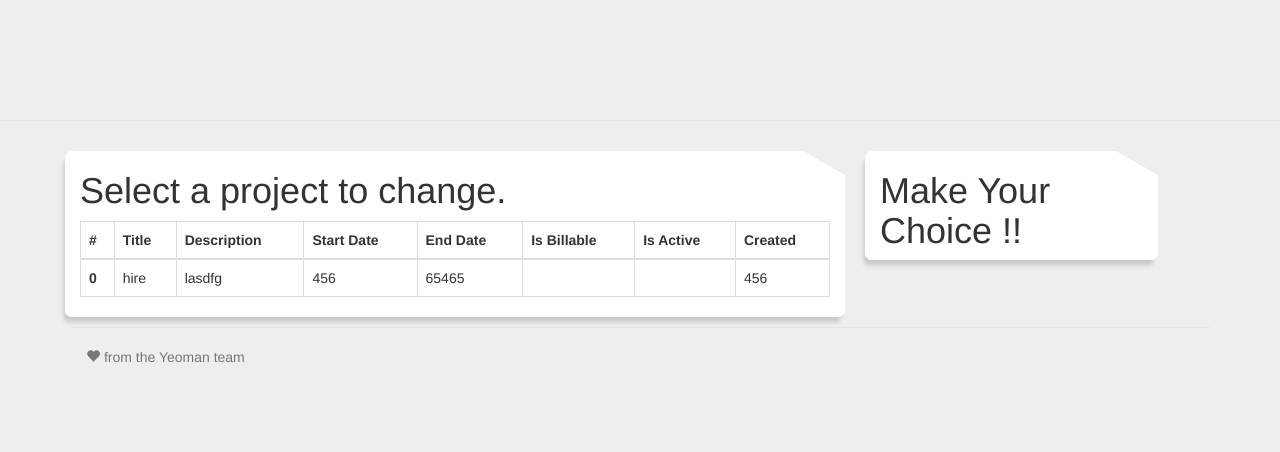
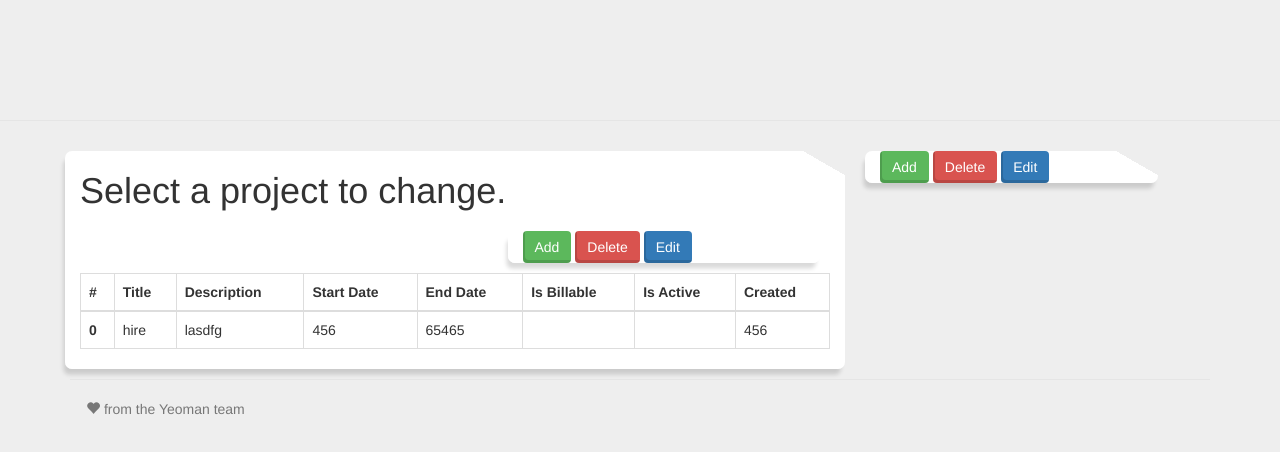
Before and after one commit to Pentico/practical_assignment, a website: page app/index.html at #/project in a window 1280 px wide. Drawn offline with nearby package versions, Linux system fonts and the light colour scheme; some packages are replaced by stand-ins of ours; files that its build step writes are made by us from their sources; no server answers.

Commit message:
view_later

```diff
--- a/app/views/project.html
+++ b/app/views/project.html
@@ -3,6 +3,12 @@
     <h1>
       Select a project to change.
     </h1>
+       <div class="col-sm-5  Board itemDetails itemDetails_right">
+          <button class="btn btn-success" type="submit">Add</button>
+          <button class="btn btn-danger" type="button">Delete {{title}}</button>
+          <button class="btn btn-primary" type="button">Edit {{title}}</button>
+
+   </div>
     <table class="table table-sm table-bordered">
       <thead>
         <tr>
@@ -32,8 +38,9 @@
     </table>
    </div>
    <div class="col-sm-3  Board itemDetails itemDetails_left">
-     <h1>
-       Make Your Choice !!
-     </h1>
+          <button class="btn btn-success" type="submit">Add</button>
+          <button class="btn btn-danger" type="button">Delete {{title}}</button>
+          <button class="btn btn-primary" type="button">Edit {{title}}</button>
+
    </div>
 <div>
```
